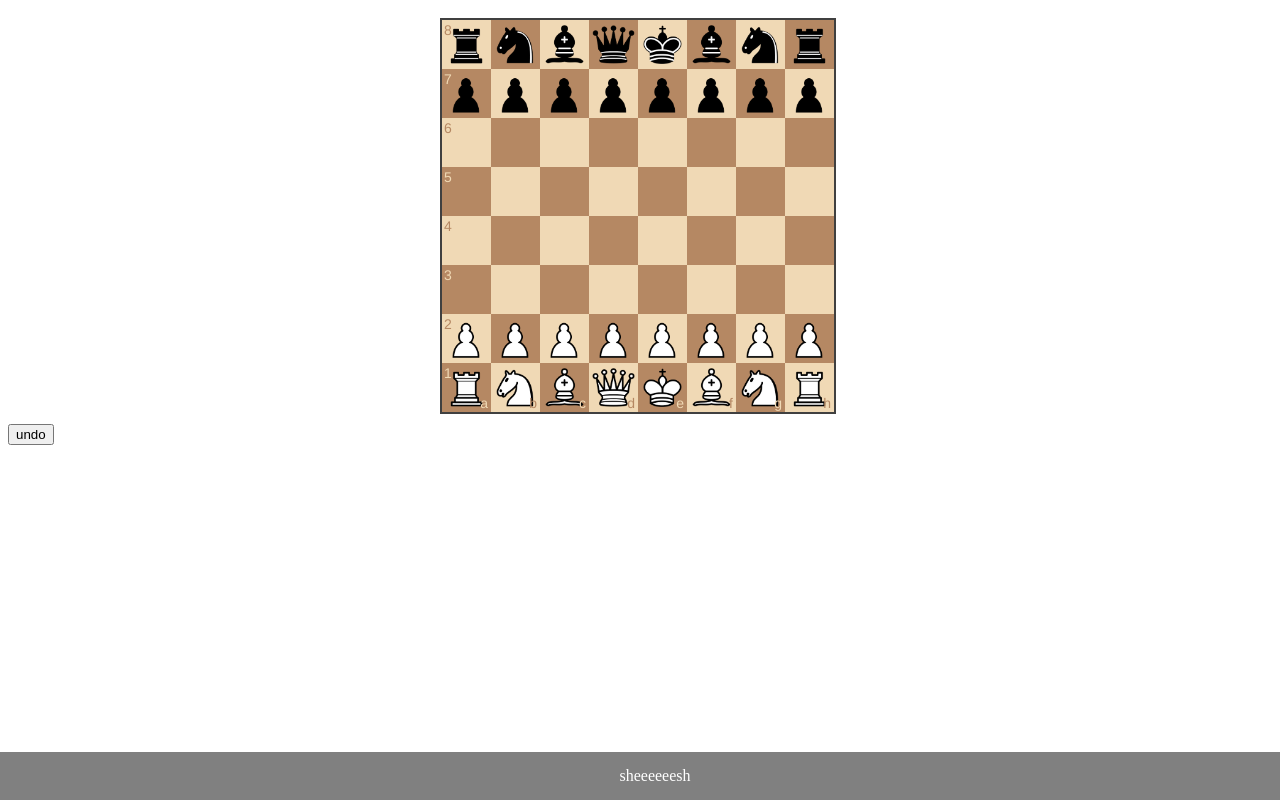
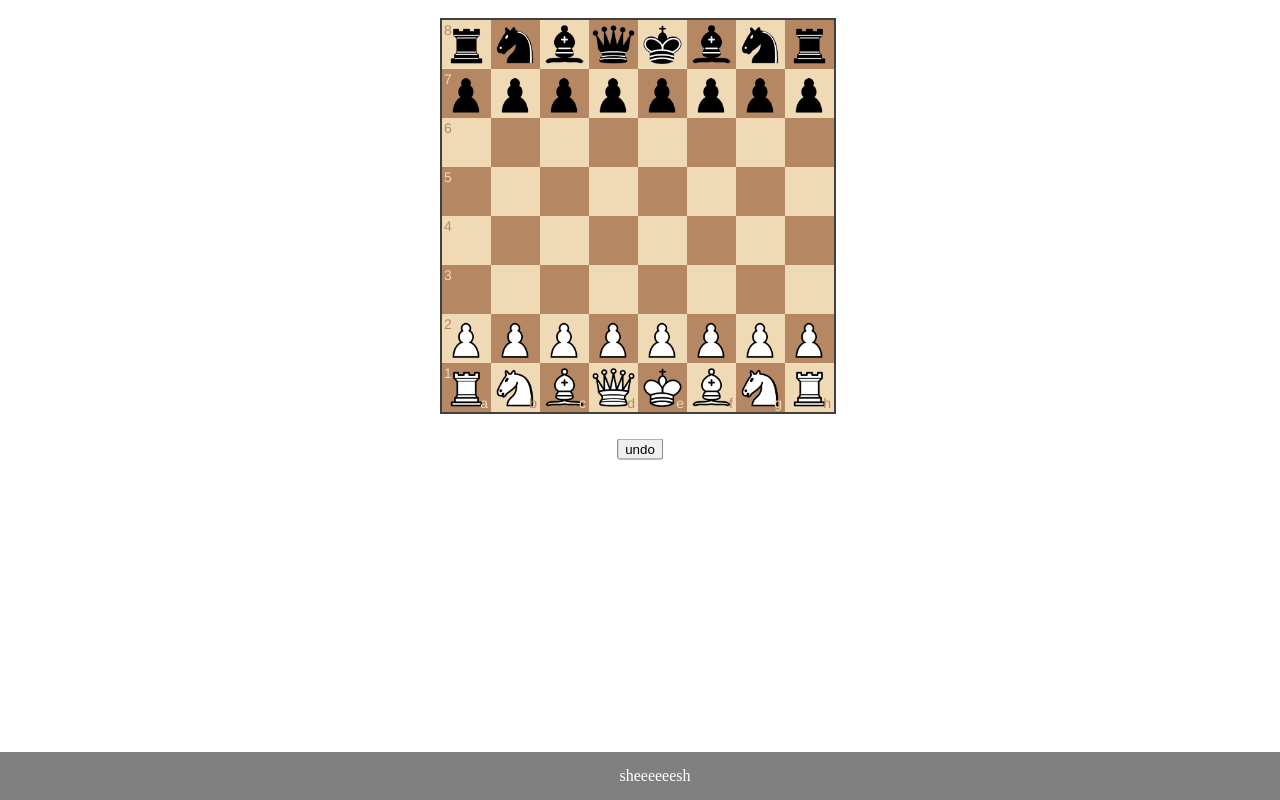
Before and after one commit to alexiscash/chess-ai, a website with bundled scripts: page index.html in a window 1280 px wide. Built offline with nearby package versions, Linux system fonts and the light colour scheme.

Commit message:
fixed undo button position

```diff
--- a/index.html
+++ b/index.html
@@ -12,7 +12,9 @@
   </head>
   <body>
     <div id="board1" style="width: 400px"></div>
-    <button class="undo">undo</button>
+    <div class="container">
+      <button class="undo">undo</button>
+    </div>
     <footer>sheeeeeesh</footer>
     <script src="lib/jquery/jquery-3.2.1.min.js"></script>
     <script src="lib/chessboardjs/js/chess.js"></script>
--- a/style.css
+++ b/style.css
@@ -15,3 +15,17 @@ footer {
   color: white;
   text-align: center;
 }
+
+.undo {
+  margin: 0;
+  position: absolute;
+  top: 50%;
+  left: 50%;
+  -ms-transform: translate(-50%, -50%);
+  transform: translate(-50%, -50%);
+}
+
+.container {
+  height: 50px;
+  position: relative;
+}
```
